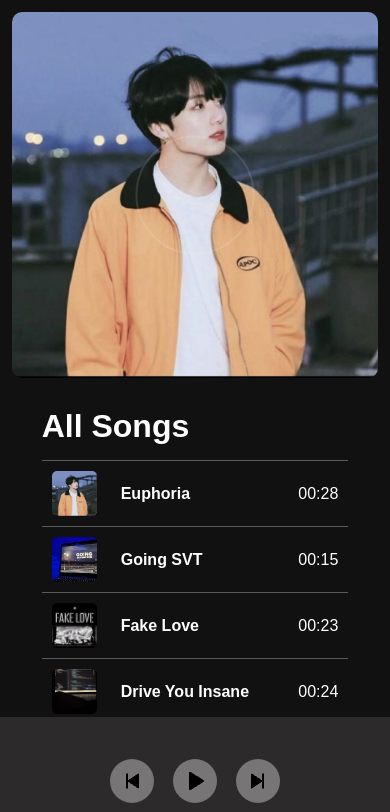
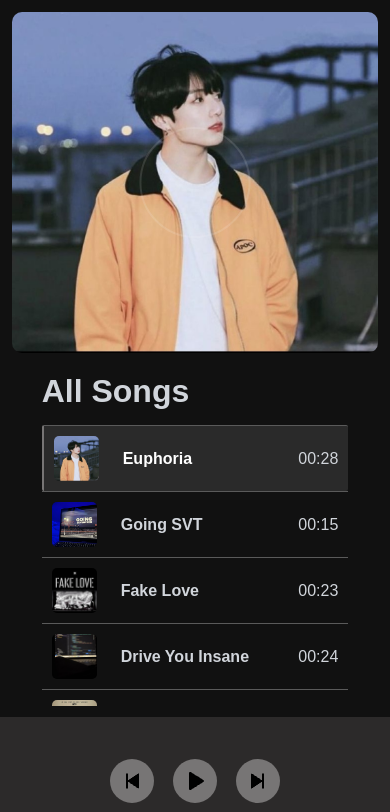
Before and after one commit to anshika-pathak005/youtube-style-music-player, a plain HTML site: page index.html in a window 390 px wide. Shown: the top 812 px of the page. Drawn offline with Linux system fonts and the light colour scheme.

Commit message:
Update style.css

```diff
--- a/style.css
+++ b/style.css
@@ -3,7 +3,7 @@
   padding: 0;
   box-sizing: border-box;
   font-family: Arial, Helvetica, sans-serif;
-    color: white;
+  color: #d1d5db;
 }
 
 html,
@@ -18,12 +18,11 @@ body {
   background-color: #111;
   display: flex;
   padding: 5vw 9vw;
-    /* background-color: green; */
 }
 
 .left {
   position: relative;
-    width: 50%;
+  width: 45%;
   height: 100%;
   background-color: #333;
   background-position: center;
@@ -44,7 +43,7 @@ body {
   gap: 1.5rem;
 }
 
-.left_side>img {
+.left_side > img {
   height: 45px;
   width: 45px;
   object-fit: cover;
@@ -88,7 +87,7 @@ body {
   background-color: #777;
 }
 
-.right>h1 {
+.right > h1 {
   margin-bottom: 15px;
 }
 
@@ -108,7 +107,16 @@ body {
   scale: 1.01;
 }
 
+.items.active-song {
+  background-color: #2a2a2a;
+  border-left: 2px solid #777575;
+  border-radius: 2px;
+}
+.items.active-song h4 {
+  color: white;
+}
 
+/* styling for footer */
 .footer {
   background-color: #2c2a2a;
   height: 15%;
@@ -117,14 +125,9 @@ body {
   justify-content: center;
   align-items: center;
   gap: 1.2rem;
-    position: fixed;
-    /* <-- Add this */
-    bottom: 0;
-    /* <-- And this */
-    left: 0;
 }
 
-.footer>h3 {
+.footer > h3 {
   background-color: #777575;
   padding: 10px;
   display: flex;
@@ -134,18 +137,17 @@ body {
 }
 
 @media (hover: hover) and (pointer: fine) {
-    .footer>h3.desktop-hover:hover {
+  .footer > h3.desktop-hover:hover {
     background-color: #363636;
   }
 }
 
-
-.footer>h3.clicked {
+.footer > h3.clicked {
   background-color: #363636 !important;
   /* tap blink */
 }
 
-.footer>h3:active {
+.footer > h3:active {
   scale: 1.01;
 }
 
@@ -153,28 +155,24 @@ body {
   overflow-y: auto;
 }
 
-@media (max-width: 1000px) {
+@media (max-width: 1200px) {
   .main_div {
     flex-direction: column;
-        height: auto;
+    height: 85%;
     padding: 3vw;
+    overflow: hidden;
   }
 
   .left {
     width: 100%;
-        height: auto;
-        aspect-ratio: 1 / 1;
-        background-size: cover;
-        margin-bottom: 20px;
+    height: 50%;
+    margin-bottom: 10px;
   }
 
   .right {
     width: 100%;
-        height: auto;
-        /* allow it to grow naturally */
-        max-height: calc(100vh - 250px - 15% - 30px);
-        /* make sure footer fits */
+    height: 50%;
     overflow-y: auto;
-        padding-bottom: 100px;
+    padding-bottom: 20px;
   }
 }
```
Lines whose indentation alone changed are shown as unchanged.
